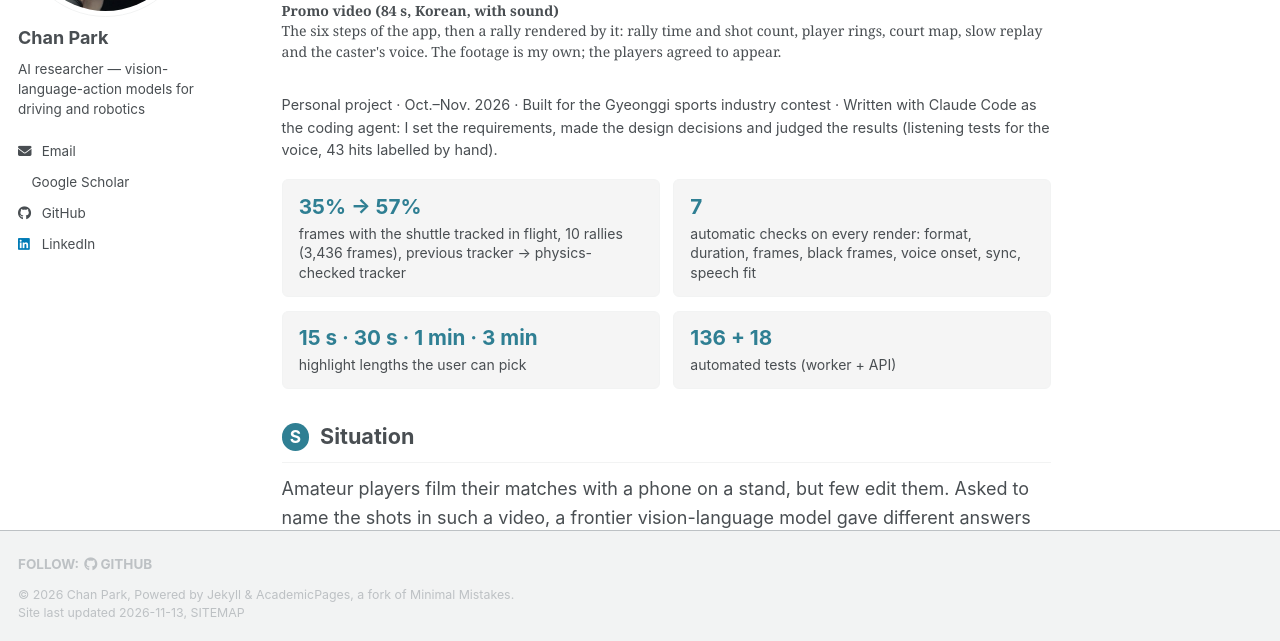
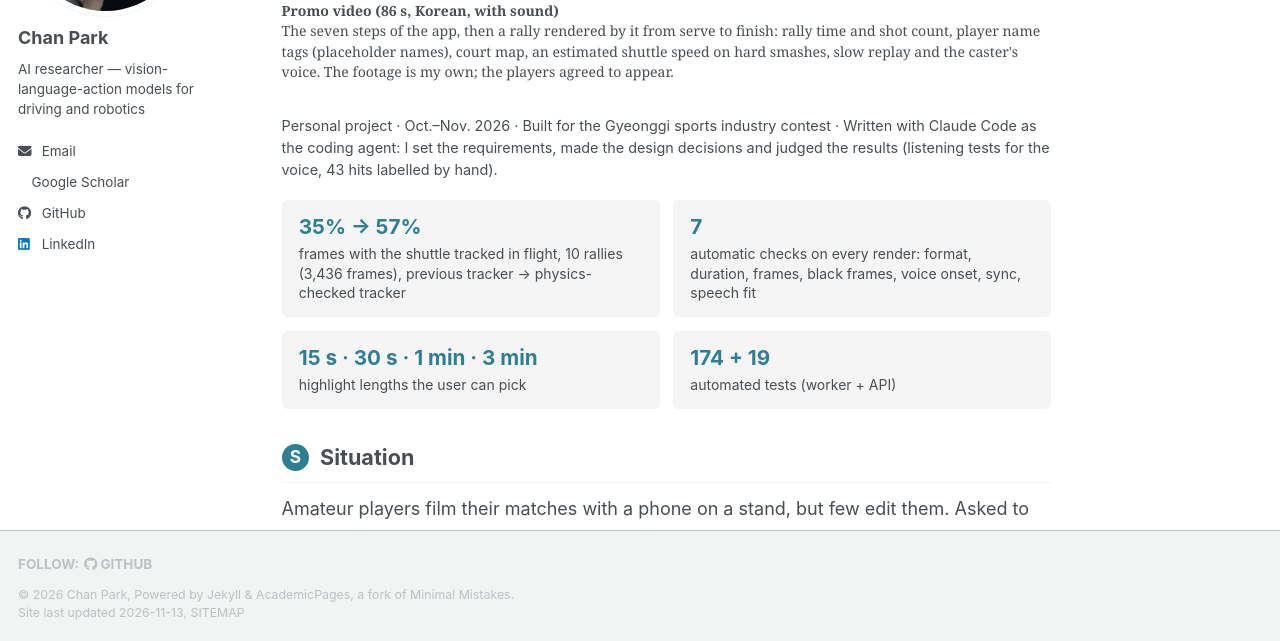
Before and after one commit to Ckck12/Ckck12.github.io, a Jekyll site: the page built from _portfolio/07-caster-cut.md, in a window 1280 px wide and 900 px high, scrolled down 628 px, cut to the strip 259-900 px from the top of the window. Built offline with Jekyll 4.4.1, drawn with Linux system fonts in a browser that asks for light colours; a style sheet for code colours, icons or effects is not loaded.

Commit message:
CASTER CUT: replace the promo video with the 11-13 render
The new video (86 s) shows the current product: the court is found automatically, a highlight is a whole rally from the serve, name tags follow the player. Caption updated in the three languages; test count 136 + 18 -> 174 + 19.

Co-Authored-By: Claude Fable 5.2 <noreply@anthropic.com>

```diff
--- a/_portfolio/07-caster-cut.md
+++ b/_portfolio/07-caster-cut.md
@@ -25,7 +25,7 @@ order: 3.5
 
 <figure class="pvid pvid--single">
 <video controls playsinline preload="metadata" poster="{{ site.baseurl }}/images/detail/caster/caster_cut_promo_poster.jpg"><source src="{{ site.baseurl }}/files/videos/caster_cut_promo.mp4" type="video/mp4"></video>
-<figcaption><span class="pvid__label lang-en">Promo video (84 s, Korean, with sound)</span><span class="pvid__label lang-ko" lang="ko">홍보 영상 (84초, 한국어, 소리 있음)</span><span class="pvid__label lang-zh" lang="zh-Hans">宣传视频（84 秒，韩语，有声音）</span><span class="lang-en">The six steps of the app, then a rally rendered by it: rally time and shot count, player rings, court map, slow replay and the caster's voice. The footage is my own; the players agreed to appear.</span><span class="lang-ko" lang="ko">앱의 여섯 단계와, 앱이 만든 랠리 장면입니다. 랠리 시간과 타구 수, 선수 표시, 코트 맵, 슬로 리플레이, 캐스터 음성이 들어갑니다. 직접 촬영한 영상이며 출연자의 동의를 받았습니다.</span><span class="lang-zh" lang="zh-Hans">应用的六个步骤，以及由它渲染的一个回合：回合时间与击球数、球员标记、场地小地图、慢动作回放和解说语音。视频为本人拍摄，出镜者已同意公开。</span></figcaption>
+<figcaption><span class="pvid__label lang-en">Promo video (86 s, Korean, with sound)</span><span class="pvid__label lang-ko" lang="ko">홍보 영상 (86초, 한국어, 소리 있음)</span><span class="pvid__label lang-zh" lang="zh-Hans">宣传视频（86 秒，韩语，有声音）</span><span class="lang-en">The seven steps of the app, then a rally rendered by it from serve to finish: rally time and shot count, player name tags (placeholder names), court map, an estimated shuttle speed on hard smashes, slow replay and the caster's voice. The footage is my own; the players agreed to appear.</span><span class="lang-ko" lang="ko">앱의 일곱 단계와, 앱이 만든 랠리 장면(서브부터 끝까지)입니다. 랠리 시간과 타구 수, 선수 이름표(예시 이름), 코트 맵, 강한 스매시의 셔틀 속도(추정), 슬로 리플레이, 캐스터 음성이 들어갑니다. 직접 촬영한 영상이며 출연자의 동의를 받았습니다.</span><span class="lang-zh" lang="zh-Hans">应用的七个步骤，以及由它渲染的一个回合（从发球到结束）：回合时间与击球数、球员名牌（示例名字）、场地小地图、重扣时的球速（估计值）、慢动作回放和解说语音。视频为本人拍摄，出镜者已同意公开。</span></figcaption>
 </figure>
 
 <p class="pnote"><span class="lang-en">Personal project · Oct.–Nov. 2026 · Built for the Gyeonggi sports industry contest · Written with Claude Code as the coding agent: I set the requirements, made the design decisions and judged the results (listening tests for the voice, 43 hits labelled by hand).</span><span class="lang-ko" lang="ko">개인 프로젝트 · 2026년 10월 – 11월 · 경기스포츠산업 공모전 출품용으로 제작 · 코딩 에이전트로 Claude Code를 사용했고, 요구사항 정의와 설계 결정, 결과 판단(음성 청취 비교, 타구 43개 직접 라벨링)을 맡았습니다.</span><span class="lang-zh" lang="zh-Hans">个人项目 · 2026年10月–11月 · 为京畿体育产业大赛制作 · 使用 Claude Code 作为编码智能体：我负责需求、设计决策和结果判断（语音试听对比、手工标注 43 次击球）。</span></p>
@@ -34,7 +34,7 @@ order: 3.5
 <div class="kpi"><span class="kpi__value">35% &rarr; 57%</span><span class="kpi__label lang-en">frames with the shuttle tracked in flight, 10 rallies (3,436 frames), previous tracker &rarr; physics-checked tracker</span><span class="kpi__label lang-ko" lang="ko">셔틀이 비행 중으로 추적된 프레임, 10개 랠리(3,436프레임), 이전 추적기 &rarr; 물리 검사 추적기</span><span class="kpi__label lang-zh" lang="zh-Hans">羽毛球在飞行中被跟踪到的帧，10 个回合（3,436 帧），旧跟踪器 &rarr; 物理检验跟踪器</span></div>
 <div class="kpi"><span class="kpi__value">7</span><span class="kpi__label lang-en">automatic checks on every render: format, duration, frames, black frames, voice onset, sync, speech fit</span><span class="kpi__label lang-ko" lang="ko">렌더마다 통과해야 하는 자동 검사: 형식, 길이, 프레임 수, 검은 화면, 음성 시작, 싱크, 말 길이</span><span class="kpi__label lang-zh" lang="zh-Hans">每次渲染的自动检查：格式、时长、帧数、黑帧、语音起点、同步、语音长度</span></div>
 <div class="kpi"><span class="kpi__value">15 s · 30 s · 1 min · 3 min</span><span class="kpi__label lang-en">highlight lengths the user can pick</span><span class="kpi__label lang-ko" lang="ko">사용자가 고르는 하이라이트 길이</span><span class="kpi__label lang-zh" lang="zh-Hans">用户可选的集锦时长</span></div>
-<div class="kpi"><span class="kpi__value">136 + 18</span><span class="kpi__label lang-en">automated tests (worker + API)</span><span class="kpi__label lang-ko" lang="ko">자동 테스트 (worker + API)</span><span class="kpi__label lang-zh" lang="zh-Hans">自动化测试（worker + API）</span></div>
+<div class="kpi"><span class="kpi__value">174 + 19</span><span class="kpi__label lang-en">automated tests (worker + API)</span><span class="kpi__label lang-ko" lang="ko">자동 테스트 (worker + API)</span><span class="kpi__label lang-zh" lang="zh-Hans">自动化测试（worker + API）</span></div>
 </div>
 
 <div class="lang-en">
```
Also changed, not shown: images/detail/caster/caster_cut_promo_poster.jpg, 1 other file.
